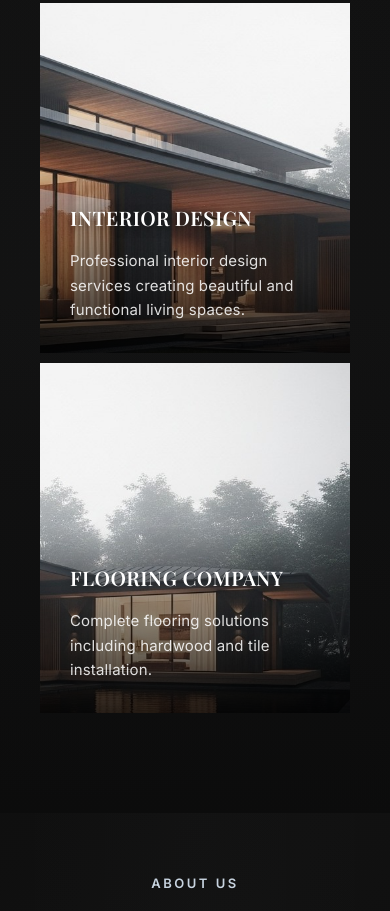
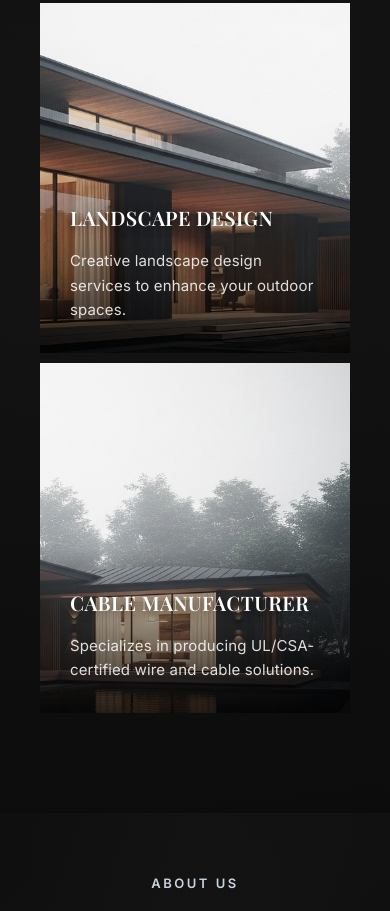
Before and after one commit to StoryBeeBooks/JRPartners, a plain HTML site: page index.html in a window 390 px wide. Shown: the part 2653-3564 px from the top of the page. Drawn offline with nearby package versions, Linux system fonts and the light colour scheme; a web font is replaced by a local one.

Commit message:
Update company descriptions and contact information
- Changed Interior Design to Landscape Design with appropriate content
- Changed Flooring Company to Cable Manufacturer with ERA Cable link
- Updated phone number to (647)401-7777
- Updated address to 902 Dillingham Rd, Pickering, L1W 1Z6, Ontario, Canada
- Removed duplicate mobile phone number

```diff
--- a/index.html
+++ b/index.html
@@ -194,41 +194,42 @@
                     </div>
                 </div>
 
-                <!-- Interior Design -->
-                <div class="flip-card" id="interior-design">
+                <!-- Landscape Design -->
+                <div class="flip-card" id="landscape-design">
                     <div class="flip-card-inner">
                         <div class="flip-card-front">
-                            <img src="https://raw.githubusercontent.com/StoryBeeBooks/JRPartners/main/images/JRPartner13B.jpeg" alt="Interior Design Services">
+                            <img src="https://raw.githubusercontent.com/StoryBeeBooks/JRPartners/main/images/JRPartner13B.jpeg" alt="Landscape Design Services">
                             <div class="card-overlay">
                                 <div class="card-content">
-                                    <h3>INTERIOR DESIGN</h3>
-                                    <p>Professional interior design services creating beautiful and functional living spaces.</p>
+                                    <h3>LANDSCAPE DESIGN</h3>
+                                    <p>Creative landscape design services to enhance your outdoor spaces.</p>
                                 </div>
                             </div>
                         </div>
                         <div class="flip-card-back">
                             <div class="back-content">
-                                <p>Bring your vision to life with professional interior design services that create stunning, functional spaces tailored to your lifestyle.</p>
+                                <p>Bring your vision to life with professional landscape design services that create stunning outdoor spaces tailored to your lifestyle.</p>
                             </div>
                         </div>
                     </div>
                 </div>
 
-                <!-- Flooring Company -->
-                <div class="flip-card" id="flooring-company">
+                <!-- Cable Company -->
+                <div class="flip-card" id="cable-company">
                     <div class="flip-card-inner">
                         <div class="flip-card-front">
-                            <img src="https://raw.githubusercontent.com/StoryBeeBooks/JRPartners/main/images/JRPartner13C.jpeg" alt="Flooring Installation">
+                            <img src="https://raw.githubusercontent.com/StoryBeeBooks/JRPartners/main/images/JRPartner13C.jpeg" alt="Cable Manufacturer">
                             <div class="card-overlay">
                                 <div class="card-content">
-                                    <h3>FLOORING COMPANY</h3>
-                                    <p>Complete flooring solutions including hardwood and tile installation.</p>
+                                    <h3>CABLE MANUFACTURER</h3>
+                                    <p>Specializes in producing UL/CSA-certified wire and cable solutions.</p>
                                 </div>
                             </div>
                         </div>
                         <div class="flip-card-back">
                             <div class="back-content">
-                                <p>Elevate your home with premium flooring solutions that deliver beauty, durability, and comfort in every step.</p>
+                                <p>High-performance, certified wiring solutions you can trust — delivered reliably, and built to power the innovations of tomorrow.</p>
+                                <a href="https://eracable.ai/" class="learn-more-btn" target="_blank">Learn More</a>
                             </div>
                         </div>
                     </div>
@@ -552,18 +553,14 @@
                 </div>
                 <div class="contact-item">
                     <strong>Phone:</strong>
-                    <a href="tel:+19057617333">(905) 761-7333</a>
-                </div>
-                <div class="contact-item">
-                    <strong>Mobile:</strong>
-                    <a href="tel:+16479954576">(647) 995-4576</a>
+                    <a href="tel:+16474017777">(647)401-7777</a>
                 </div>
             </div>
 
             <div class="footer-section">
                 <h3>Address</h3>
                 <div class="address">
-                    <p>Unit 2 - 1300 Alness Street<br>L4K 2W6, Toronto, Canada</p>
+                    <p>902 Dillingham Rd.<br>Pickering, L1W 1Z6, Ontario, Canada</p>
                 </div>
                 <div class="hours">
                     <h4>Business Hours</h4>
```
